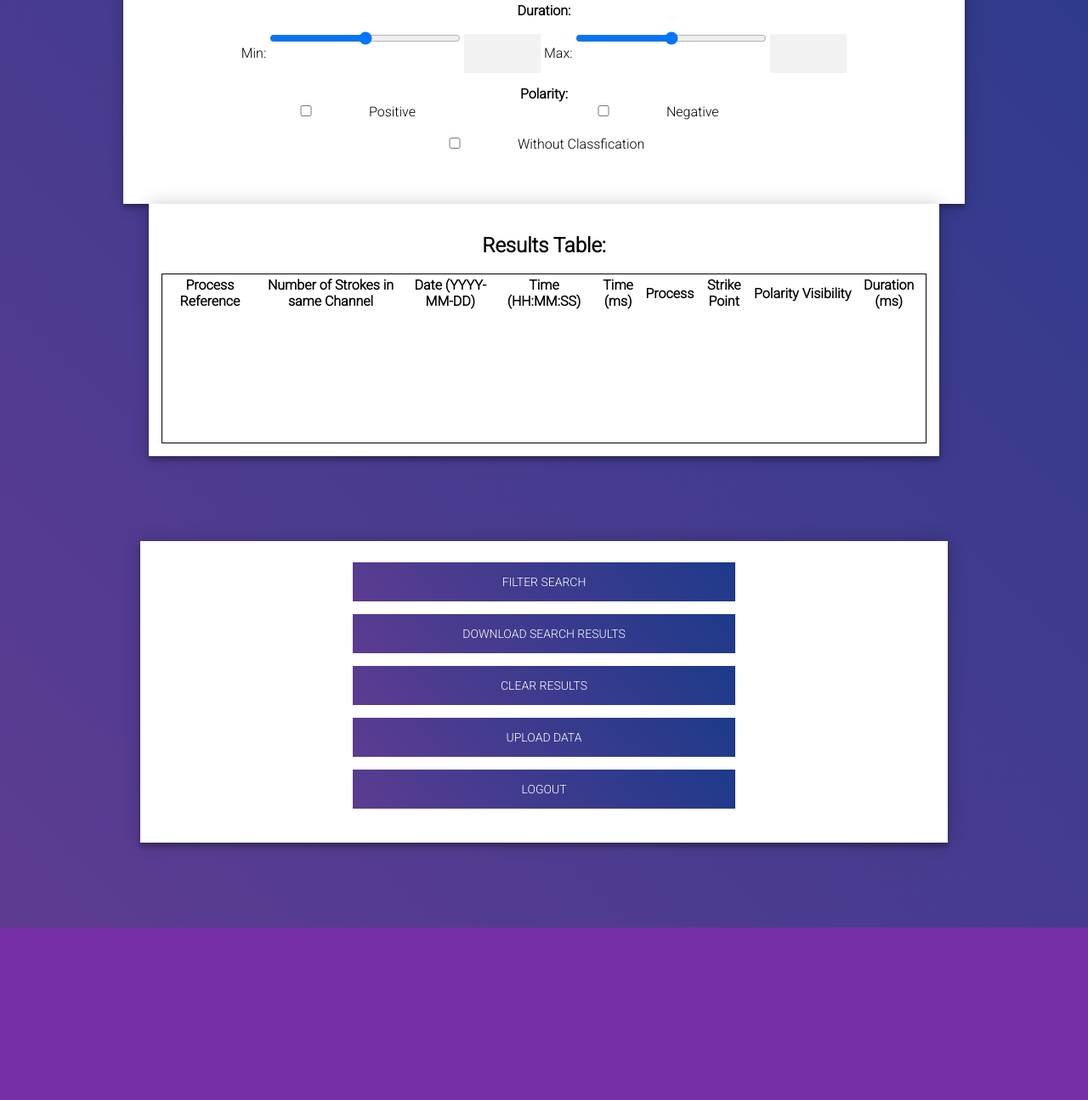
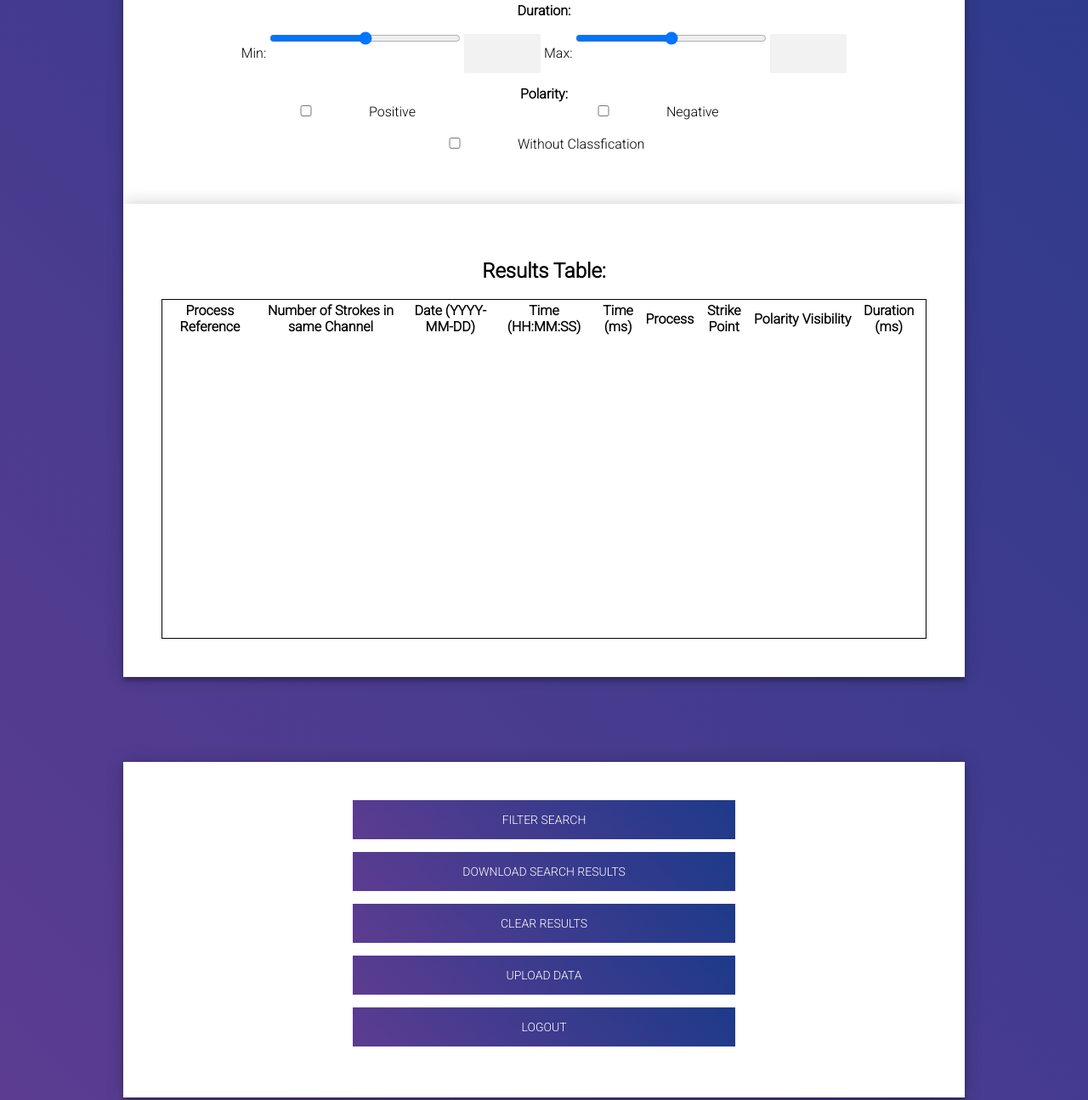
Before and after one commit to HasanBasheer/EIE_LAB_PROJECT_2021, a website: page views/homepage.html in a window 1280 px wide. Shown: the part 1011-2306 px from the top of the page at 85% size. Before the commit the page ends 2103 px from the top, so only its background shows below. Drawn offline with nearby package versions, Linux system fonts and the light colour scheme; files that its build step writes are made by us from their sources; files whose address does not match are found by name.

Commit message:
fixed box sizing

```diff
--- a/public/css/homepage.css
+++ b/public/css/homepage.css
@@ -106,27 +106,27 @@ text-align: left;
   background: #FFFFFF;
   max-width: 900px;
   margin: 0 auto 100px;
-    padding: 15px;
+  padding: 45px;
   text-align: center;
   box-shadow: 0 0 20px 0 rgba(0, 0, 0, 0.2), 0 5px 5px 0 rgba(0, 0, 0, 0.24);
 }
 #resultsSection #resultsContainer{
     overflow-y: scroll;
     overflow-x: scroll;
-    height: 200px;
+    height: 400px;
     width: 900px;
     justify-content: center;
     display: block;
     border: 1px solid black;
 }
 
-#buttonsContainer{
+#buttonsContainer #buttonsDiv{
     position: relative;
   z-index: 1;
   background: #FFFFFF;
   max-width: 900px;
   margin: 0 auto 100px;
-    padding: 25px;
+  padding: 45px;
   text-align: center;
   box-shadow: 0 0 20px 0 rgba(0, 0, 0, 0.2), 0 5px 5px 0 rgba(0, 0, 0, 0.24);
 }
--- a/views/homepage.html
+++ b/views/homepage.html
@@ -164,7 +164,7 @@
         </table>
     </section>
     <section id="buttonsContainer">
-        <div>
+        <div id="buttonsDiv">
             <input type="button" id="filterButton" value="Filter Search"> <br>
             <input type="button" id="downloadReportButton" value="Download Search Results"> <br>
             <input type="reset" id="clearFilter" value="Clear Results"> <br>
```
Lines whose indentation alone changed are shown as unchanged.
